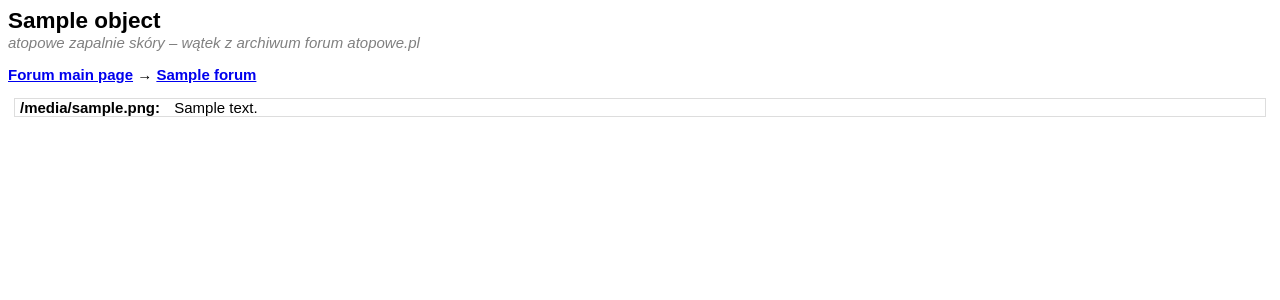
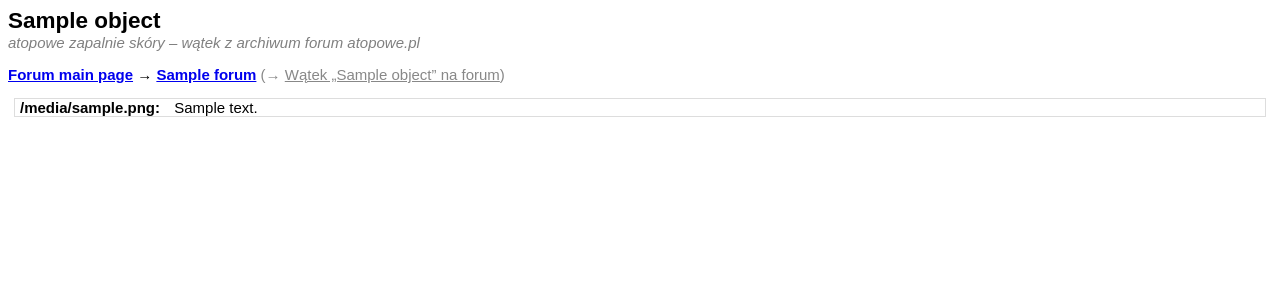
Before and after one commit to major-s/django-phpbb, a Django app: template phpbb/templates/phpbb/topic_archive_detail.html in a window 1280 px wide. Shown: the top 300 px of the page. Run offline with Django 3.2, Linux system fonts and the light colour scheme; the template is opened without the code that fills it: most values are stand-ins (such as "Sample title", 1, 10 or a date in 2020); parts of the project's set-up code (start-up, migrations or seed data) failed here and were passed over.

```diff
--- a/phpbb/templates/phpbb/topic_archive_detail.html
+++ b/phpbb/templates/phpbb/topic_archive_detail.html
@@ -34,6 +34,9 @@
         color: gray;
         font-style: italic;
       }
+      span.optional-link, span.optional-link a {
+        color: #888;
+      }
     </style>
     <link rel="canonical" href="{{ object.get_absolute_url }}" />
   </head>
@@ -65,6 +68,9 @@ src="https://pagead2.googlesyndication.com/pagead/show_ads.js">
 <a href="../../../"><strong>{% trans "Forum main page" %}</strong></a>
 →
 <a href="{{ object.forum.get_absolute_url }}"><strong>{{ object.forum }}</strong></a>
+<span class="optional-link">
+(→ <a href="{{ object.get_external_url }}" rel="nofollow">Wątek „{{ object }}” na forum</a>)
+</span>
 
 <ul class="posts">
 {% for post in posts %}
```
